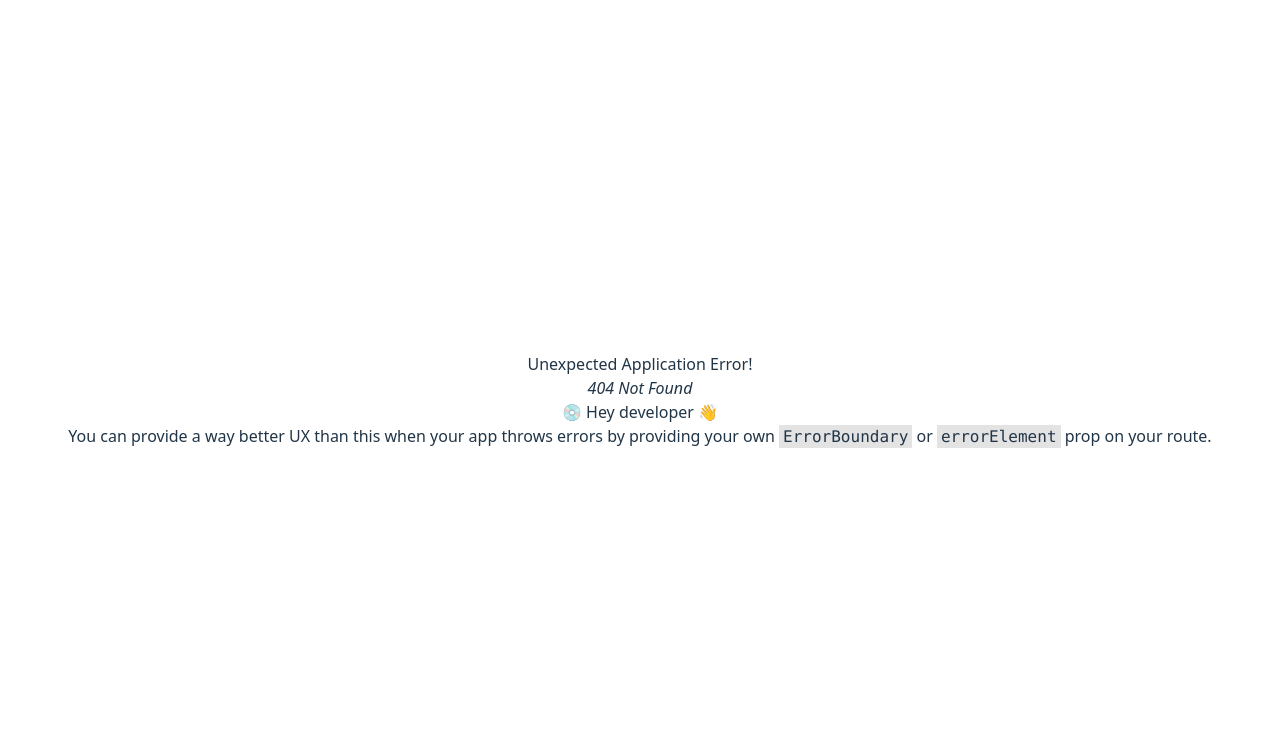
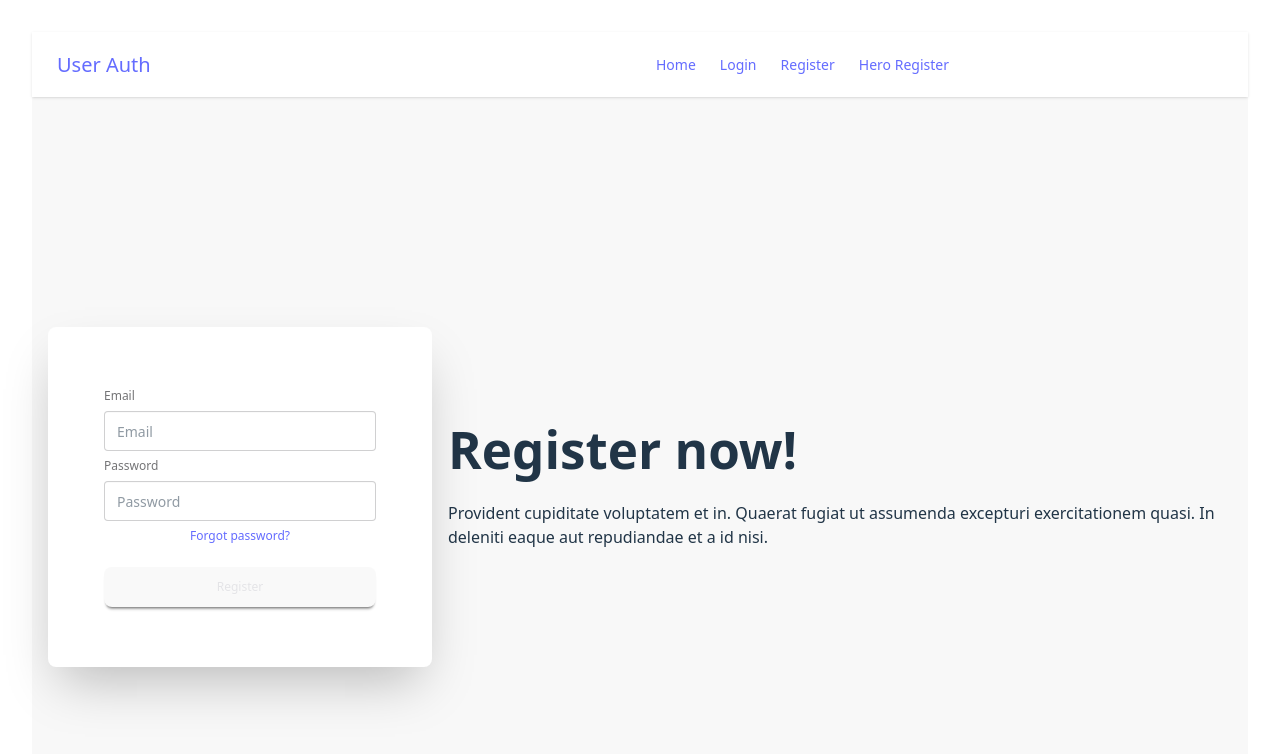
Before and after one commit to jnakht/user-email-password-auth, a React (Vite) app: page /heroRegister in a window 1280 px wide. Before the commit this address had no page. Shown: the top 754 px of the page. Built offline with nearby package versions, Linux system fonts and the light colour scheme.

Commit message:
hero register done

```diff
--- /dev/null
+++ b/src/components/HeroRegister/HeroRegister.jsx
@@ -0,0 +1,45 @@
+
+
+const HeroRegister = () => {
+    const handleHeroRegister = e => {
+        e.preventDefault();
+        const userEmail = e.target.email.value;
+        const userPassword = e.target.password.value;
+        console.log('hero register with email: ', userEmail + ' password: ', userPassword);
+    }
+    return (
+        <div className="hero bg-base-200 min-h-screen">
+            <div className="hero-content flex-col lg:flex-row-reverse">
+                <div className="text-center lg:text-left">
+                    <h1 className="text-5xl font-bold">Register now!</h1>
+                    <p className="py-6">
+                        Provident cupiditate voluptatem et in. Quaerat fugiat ut assumenda excepturi exercitationem
+                        quasi. In deleniti eaque aut repudiandae et a id nisi.
+                    </p>
+                </div>
+                <div className="card bg-base-100 w-full max-w-sm shrink-0 shadow-2xl">
+                    <form onSubmit={handleHeroRegister}>
+                        <div className="card-body">
+                            <fieldset className="fieldset">
+                                <label
+                                className="fieldset-label">Email</label>
+                                <input type="email"
+                                name='email'
+                                className="input" placeholder="Email" />
+                                <label
+                                className="fieldset-label">Password</label>
+                                <input
+                                name='password'
+                                type="password" className="input" placeholder="Password" />
+                                <div><a className="link link-hover">Forgot password?</a></div>
+                                <button name='submit' className="btn btn-neutral mt-4">Register</button>
+                            </fieldset>
+                        </div>
+                    </form>
+                </div>
+            </div>
+        </div>
+    );
+};
+
+export default HeroRegister;
--- a/src/components/Navbar/Navbar.jsx
+++ b/src/components/Navbar/Navbar.jsx
@@ -6,6 +6,7 @@
         <li><NavLink to='/'>Home</NavLink></li>
         <li><NavLink to='/login'>Login</NavLink></li>
         <li><NavLink to='/signUp'>Register</NavLink></li>
+        <li><NavLink to='/heroRegister'>Hero Register</NavLink></li>
     </>
     return (
         <div className="navbar bg-base-100 shadow-sm">
--- a/src/main.jsx
+++ b/src/main.jsx
@@ -10,6 +10,7 @@
 import Home from './components/Home/Home.jsx';
 import Login from './components/Login/Login.jsx';
 import SignUp from './components/SignUp/SignUp.jsx';
+import HeroRegister from './components/HeroRegister/HeroRegister.jsx';
 const router = createBrowserRouter([
   {
     path: "/",
@@ -26,6 +27,10 @@
       {
         path: '/signUp',
         element: <SignUp></SignUp>
+      },
+      {
+        path: '/heroRegister',
+        element: <HeroRegister></HeroRegister>
       }
     ]
   },
```
